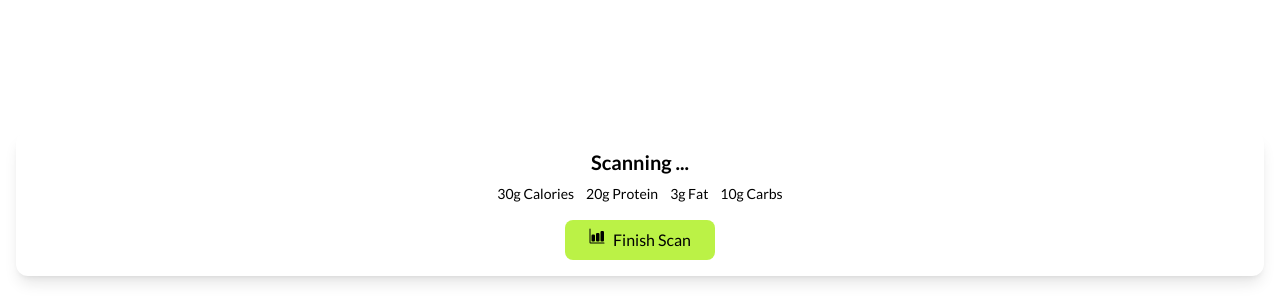
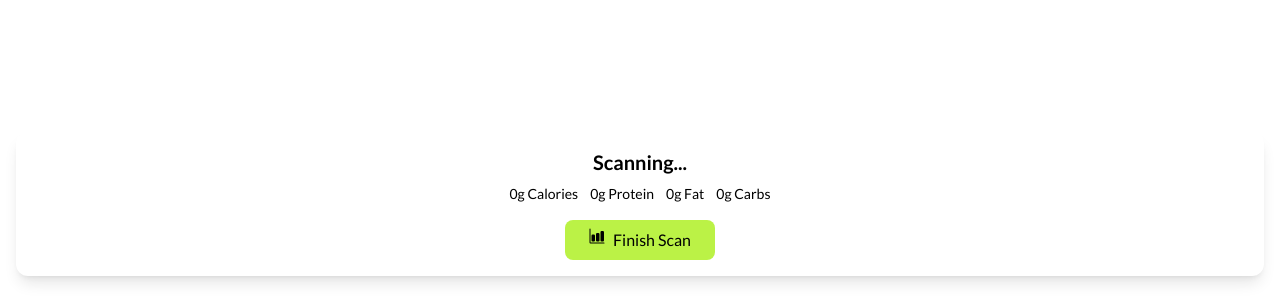
Before and after one commit to IAMAMZ/FoodSense, a Next.js app in the folder frontend/: page /camera in a window 1280 px wide. Shown: the part 500-800 px from the top of the page. Built offline with nearby package versions, Linux system fonts and the light colour scheme; no server answers.

Commit message:
put camera and image feedback together and intergrate into backend

```diff
--- a/frontend/app/camera/page.js
+++ b/frontend/app/camera/page.js
@@ -3,46 +3,22 @@ import { useEffect, useState } from "react";
 import CameraComponent from "@/components/Camera";
 import ImageFeedback from "@/components/ImageFeedback";
 import io from "socket.io-client";
-import baseurl from "@/baseurl";
 
 let socket;
 
 export default function Page() {
   // State to store real-time nutrition values
-  const [nutritionData, setNutritionData] = useState({
-    calories: 30,
-    protein: 20,
-    carbs: 10,
-    fat: 3,
-    weight:30,
-  });
 
-  // Effect to set up the WebSocket connection and listen for updates
-  useEffect(() => {
-    // Initialize the WebSocket connection
-    socket = io(baseurl);
-    // Listen for 'nutrition-update' event from the server
-    socket.on("nutrition-update", (data) => {
-      setNutritionData(data);
-    });
 
-    // Clean up when the component unmounts
-    return () => {
-      socket.off("nutrition-update");
-      socket.disconnect();
-    };
-  }, []);
+  // State to store the feedback status
+  const [status, setStatus] = useState("Scanning...");
+
+  // Effect to handle real-time nutrition data updates and status changes
+
 
   return (
     <div className="flex flex-col justify-start items-center min-h-screen overflow-y-auto">
-      <CameraComponent />
-      <ImageFeedback
-        status="Scanning ..."
-        calories={nutritionData.calories}
-        protein={nutritionData.protein}
-        carbs={nutritionData.carbs}
-        fat={nutritionData.fat}
-      />
+      <CameraComponent  />
     </div>
   );
 }
--- a/frontend/components/Camera.jsx
+++ b/frontend/components/Camera.jsx
@@ -1,16 +1,24 @@
-// CameraComponent.js
 "use client";
 import React, { useRef, useEffect, useState } from "react";
-import io from 'socket.io-client';  // Make sure to import socket.io-client
+import io from 'socket.io-client';  // Import socket.io-client
+import ImageFeedback from "./ImageFeedback";
 
 const CameraComponent = () => {
   const videoRef = useRef(null);
   const canvasRef = useRef(null);
   const streamRef = useRef(null);
-  const socket = useRef(null);  // Added socket reference
-  const [isProcessing, setIsProcessing] = useState(false);
+  const socket = useRef(null);
 
-  // Function to detect if the device is mobile
+  // Corrected useState declaration with missing comma
+  const [nutritionData, setNutritionData] = useState({
+    status: "Scanning...",
+    calories: 0,
+    protein: 0,
+    carbs: 0,
+    fat: 0,
+    weight: 0,
+  });
+
   const isMobileDevice = () => {
     return /Mobi|Android/i.test(navigator.userAgent);
   };
@@ -18,13 +26,28 @@ const CameraComponent = () => {
   useEffect(() => {
     console.log('Connecting to the server...');
 
-    // Force the use of WebSocket as the transport mechanism
-    socket.current = io('http://localhost:5000', {
-      transports: ['websocket'],  // Use WebSocket transport explicitly
+    socket.current = io("https://htnbackend.bhairawaryan.com", {
+      transports: ['websocket'],
     });
 
     socket.current.on('connect', () => {
       console.log('Connected to WebSocket server');
+    });
+
+    // Listen for nutrition updates from the server
+    socket.current.on("update", (data) => {
+      console.log("Nutrition Update", data);
+
+      // Update the state with the received nutrition data
+      const result = data.Result;
+      setNutritionData({
+        status: result?.name || "Unknown Food",
+        calories: result?.carbs || 0,
+        protein: result?.proteins || 0,
+        carbs: result?.carbs || 0,
+        fat: result?.fats || 0,
+        weight: result?.['weight-reading'] || 0
+      });
     });
 
     socket.current.on('disconnect', (reason) => {
@@ -33,11 +56,14 @@ const CameraComponent = () => {
 
     const startCamera = async () => {
       try {
-        // Request access to the camera
-        const stream = await navigator.mediaDevices.getUserMedia({ video: true });
+        const constraints = {
+          video: {
+            facingMode: isMobileDevice() ? { exact: "environment" } : "user",
+          },
+        };
+        const stream = await navigator.mediaDevices.getUserMedia({video: true});
         streamRef.current = stream;
 
-        // Set the video source to the stream
         if (videoRef.current) {
           videoRef.current.srcObject = stream;
         }
@@ -47,16 +73,16 @@ const CameraComponent = () => {
     };
     startCamera();
 
-    // Cleanup function to stop the camera when the component unmounts
     return () => {
       if (streamRef.current) {
         streamRef.current.getTracks().forEach((track) => track.stop());
       }
       if (socket.current) {
-        socket.current.disconnect();  // Disconnect socket on cleanup
+        socket.current.disconnect();
       }
     };
   }, []);
+
 
   // Function to capture a frame from the video
   const captureFrame = () => {
@@ -70,16 +96,14 @@ const CameraComponent = () => {
 
       context.drawImage(video, 0, 0, canvas.width, canvas.height);
 
-      // Get the image data URL
-      const imageDataURL = canvas.toDataURL('image/png');
+      const imageDataURL = canvas.toDataURL('image/jpeg');
+      const base64Image = imageDataURL.split(',')[1];  // Extract base64 data only
+      console.log('Sending frame to server');
 
-      // Now you can send 'imageDataURL' to your backend or process it in-browser
-      console.log('Captured frame:', imageDataURL);
-      // Example: processImage(imageDataURL);
+      socket.current.emit('frame', base64Image);  // Send base64 string to the server
     }
   };
 
-  // Use an interval to capture frames periodically
   useEffect(() => {
     const interval = setInterval(() => {
       captureFrame();
@@ -96,9 +120,15 @@ const CameraComponent = () => {
         playsInline
         style={{ width: '100%', height: 'auto' }}
       />
-      {/* Hidden canvas element for capturing frames */}
       <canvas ref={canvasRef} style={{ display: 'none' }} />
-      {isProcessing && <p>Processing...</p>}
+      <ImageFeedback
+  status={nutritionData?.status || "Scanning..."}
+  calories={nutritionData?.calories || 0}
+  protein={nutritionData?.protein || 0}
+  carbs={nutritionData?.carbs || 0}
+  fat={nutritionData?.fat || 0}
+/>
+
     </div>
   );
 };
```
